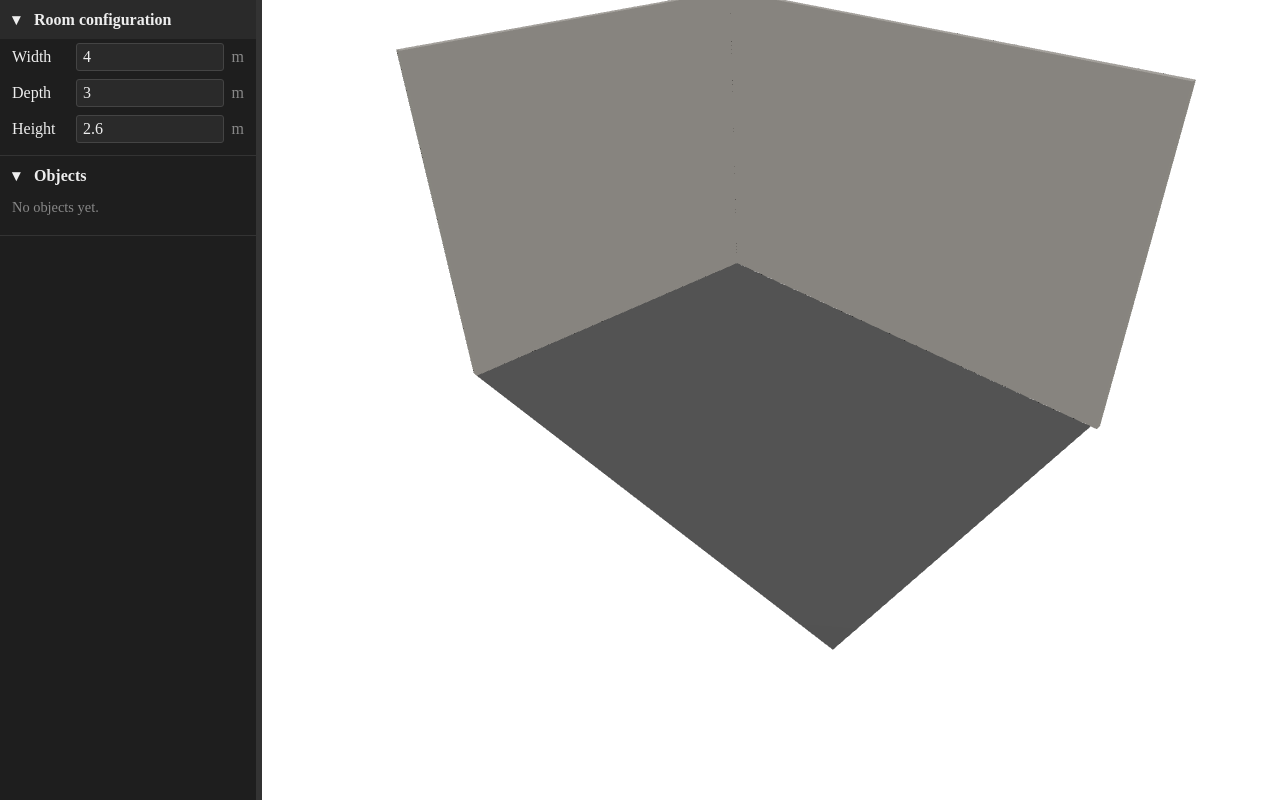
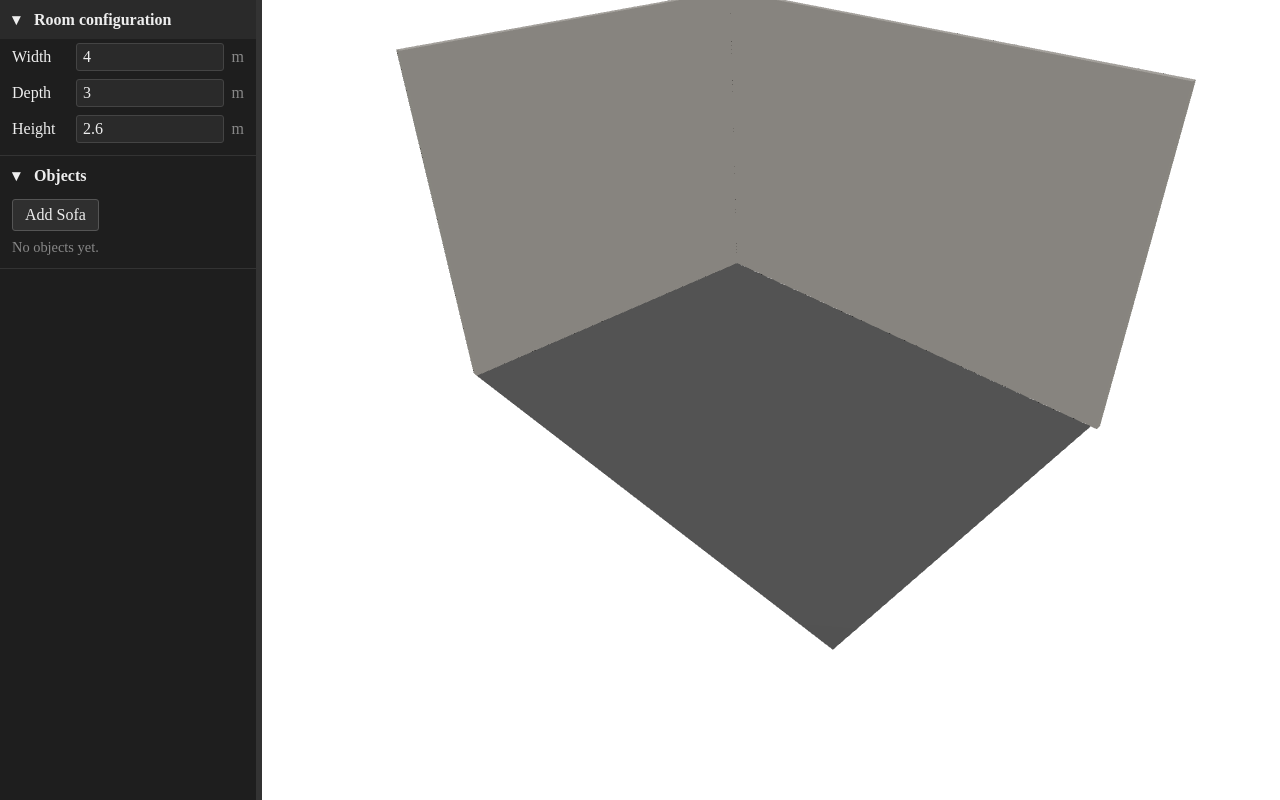
Before and after one commit to juliavalerialopez/Maketa3D, a React (Vite) app: page / in a window 1280 px wide. Built offline with nearby package versions, Linux system fonts and the light colour scheme.

Commit message:
Add Sofa button

```diff
--- a/src/components/ControlPanel.jsx
+++ b/src/components/ControlPanel.jsx
@@ -1,5 +1,6 @@
 import { useState } from 'react'
 import RoomInputs from './RoomInputs'
+import { useObjectsStore } from '../store/objectsStore'
 
 function Section({ title, children }) {
   const [open, setOpen] = useState(true)
@@ -21,12 +22,17 @@ function Section({ title, children }) {
 }
 
 export default function ControlPanel() {
+  const addObject = useObjectsStore((state) => state.addObject)
+
   return (
     <div className="control-panel">
       <Section title="Room configuration">
         <RoomInputs />
       </Section>
       <Section title="Objects">
+        <button type="button" className="panel-button" onClick={() => addObject('sofa')}>
+          Add Sofa
+        </button>
         <p className="panel-placeholder">No objects yet.</p>
       </Section>
     </div>
--- a/src/index.css
+++ b/src/index.css
@@ -91,6 +91,22 @@ canvas {
   color: #888;
 }
 
+.panel-button {
+  display: block;
+  margin-bottom: 8px;
+  padding: 6px 12px;
+  border: 1px solid #555;
+  border-radius: 3px;
+  background: #2f2f2f;
+  color: inherit;
+  font: inherit;
+  cursor: pointer;
+}
+
+.panel-button:hover {
+  background: #3a3a3a;
+}
+
 .divider {
   flex: 0 0 6px;
   height: 100%;
```
Also changed, not shown: 1 other file (tests, documents, lock files or other folders).
